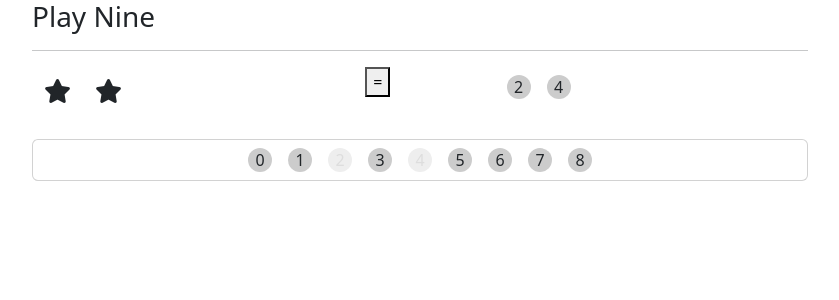
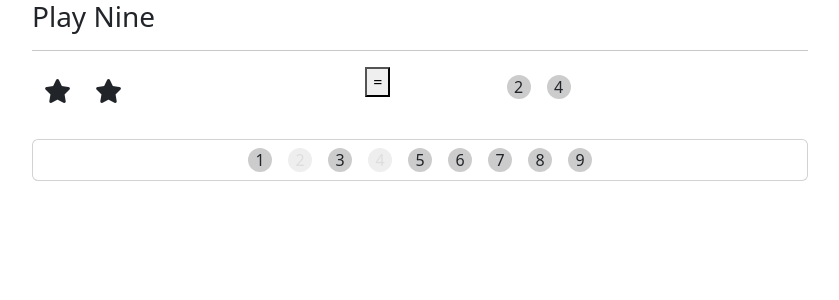
Before and after one commit to haotv0802/fm_fe2, a React app: page / in a window 1280 px wide. Shown: the top 300 px of the page, without its empty margins (220-1059 px from the left). Built offline with nearby package versions, Linux system fonts and the light colour scheme.

Commit message:
Number selected and then disabled successfully.

```diff
--- a/gameApp/Game.jsx
+++ b/gameApp/Game.jsx
@@ -11,6 +11,13 @@
     this.state = {
       selectedNumbers: [2, 4]
     };
+    this.selectNumber = this.selectNumber.bind(this);
+  }
+
+  selectNumber(number) {
+    this.setState(prevState => ({
+      selectedNumbers: prevState.selectedNumbers.concat(number)
+    }))
   }
 
   render() {
@@ -24,7 +31,7 @@
           <Answer selectedNumbers={this.state.selectedNumbers}/>
         </div>
         <br />
-        <Number selectedNumbers={this.state.selectedNumbers}/>
+        <Number selectedNumbers={this.state.selectedNumbers} selectNumber = {this.selectNumber}/>
       </div>
     )
   }
--- a/gameApp/Number.jsx
+++ b/gameApp/Number.jsx
@@ -17,8 +17,10 @@
   render() {
     const arrayOfNumbers = 9;
     let numbers = [];
-    for (let i = 0; i < arrayOfNumbers; i++) {
-      numbers.push(<span key={i} className={this.getClassNameWithNumber(i)}>{i}</span>)
+    for (let i = 1; i <= arrayOfNumbers; i++) {
+      numbers.push(
+        <span key={i} onClick={() => this.props.selectNumber(i)} className={this.getClassNameWithNumber(i)}>{i}</span>
+      )
     }
     return (
       <div className="card text-center">
```
